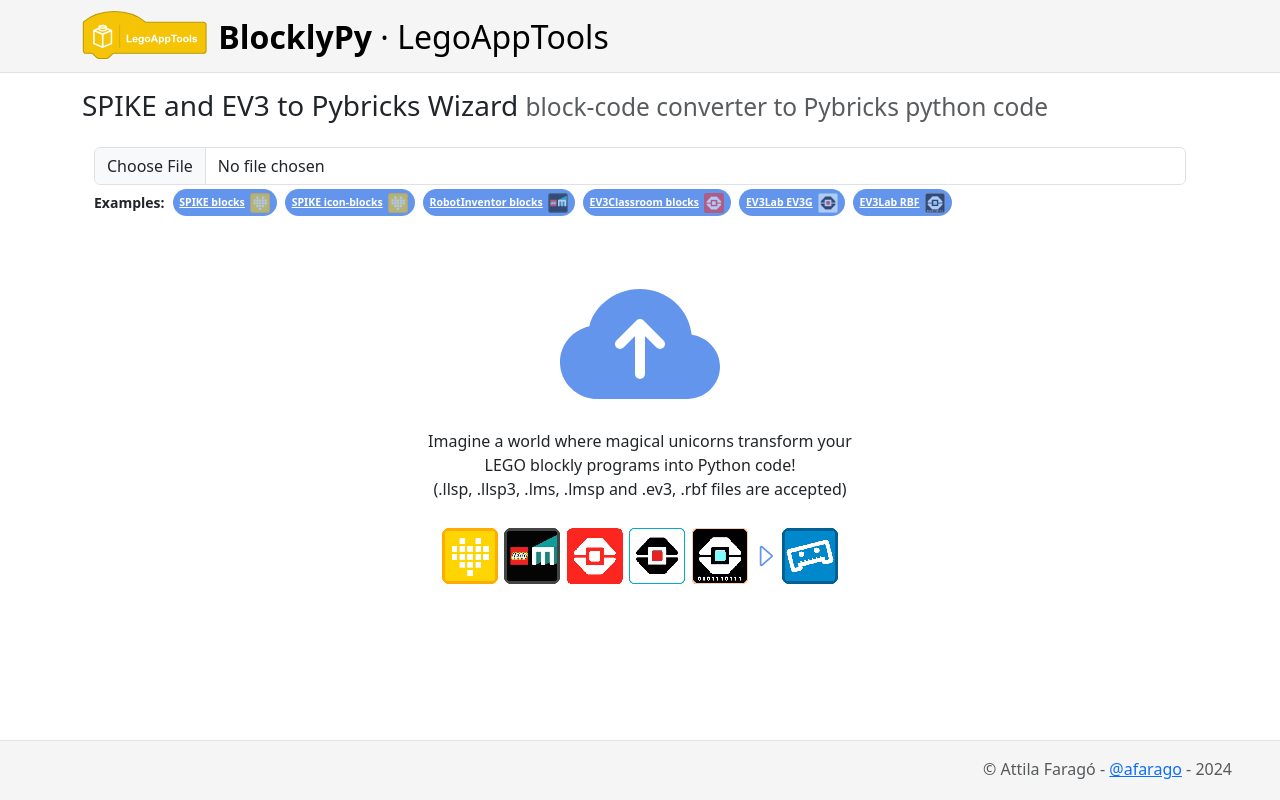
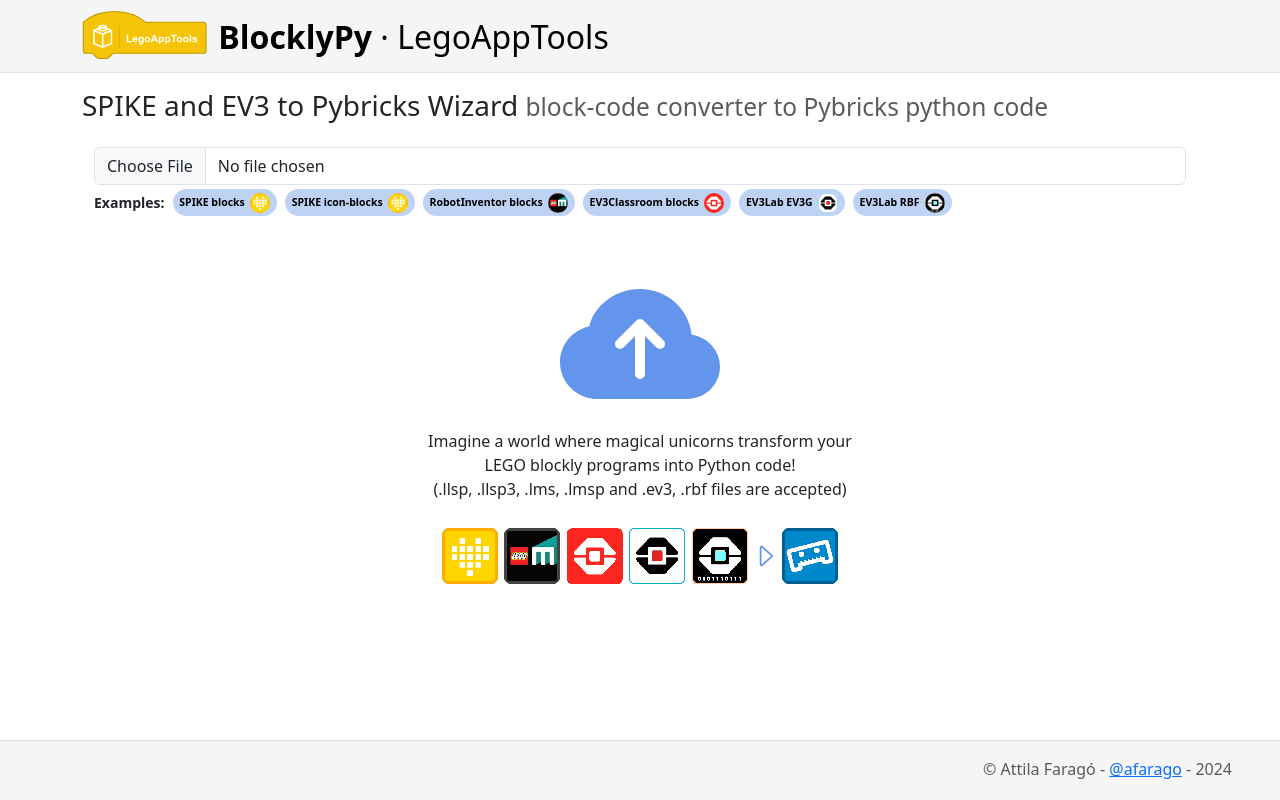
Before and after one commit to afarago/blpy.attilafarago.hu, a React (Vite) app: page / in a window 1280 px wide. Built offline with nearby package versions, Linux system fonts and the light colour scheme.

Commit message:
style: update example button styles and improve hover effects

```diff
--- a/src/FileSelector.tsx
+++ b/src/FileSelector.tsx
@@ -120,7 +120,7 @@
                                     onClick={handleExampleButtonClick}
                                     as="a"
                                     href="#"
-                                    className="example-content-button"
+                                    className="example-content-button bg-light text-dark"
                                 >
                                     {example.label}
                                     <DevTypeIcon devtype={example.icon} />
--- a/src/scss/App.scss
+++ b/src/scss/App.scss
@@ -209,19 +209,28 @@
 }
 
 .example-content-button {
-    background-color: #6495ed !important;
+    background-color: #bed2f4 !important;
+    color: black !important;
+    text-decoration: none;
+    display: inline-flex;
+    align-items: center;
     img {
         margin-left: 0.5em;
         height: $mini-icon-size;
         width: $mini-icon-size;
-        opacity: 0.5;
+        // opacity: 0.6;
+        border-radius: 10px;
     }
     &:hover {
-        left: 2px;
-        bottom: 1px;
-        position: relative;
+        // left: 2px;
+        // bottom: 1px;
+        // position: relative;
+        background-color: #4a82eb !important;
+        color: white !important;
+        // outline: 2px solid #6495ed;
         img {
-            opacity: 1;
+            // opacity: 1;
+            outline: 2px solid #bed2f4;
         }
     }
 }
```
